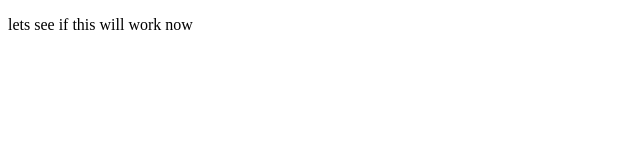
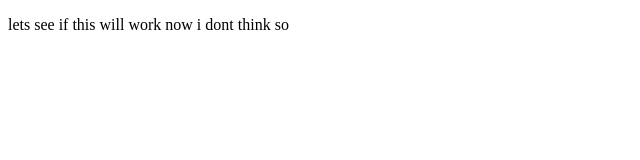
Before and after one commit to giannaporemba/gianna-finalwebsite, a plain HTML site: page index.html in a window 1280 px wide. Shown: the whole page, without its empty margins (0-640 px from the left). Drawn offline with Linux system fonts and the light colour scheme.

Commit message:
trying again

```diff
--- a/index.html
+++ b/index.html
@@ -4,7 +4,7 @@
     <meta charset="UTF-8">
     <meta name="viewport" content="width=device-width, initial-scale=1.0">
     <title>Home</title>
-    <p>lets see if this will work now</p>
+    <p>lets see if this will work now i dont think so</p>
 </head>
 <body>
 
```
